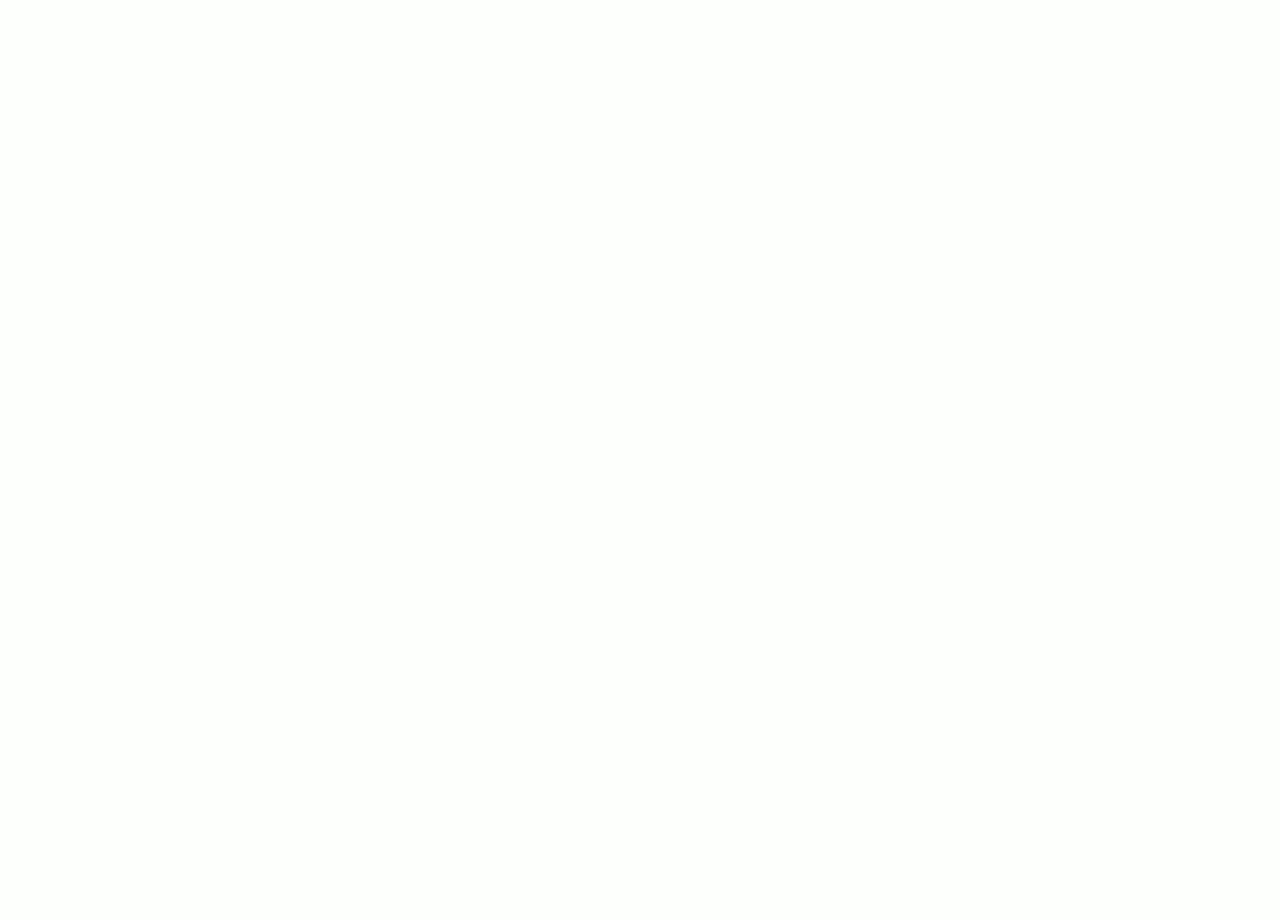
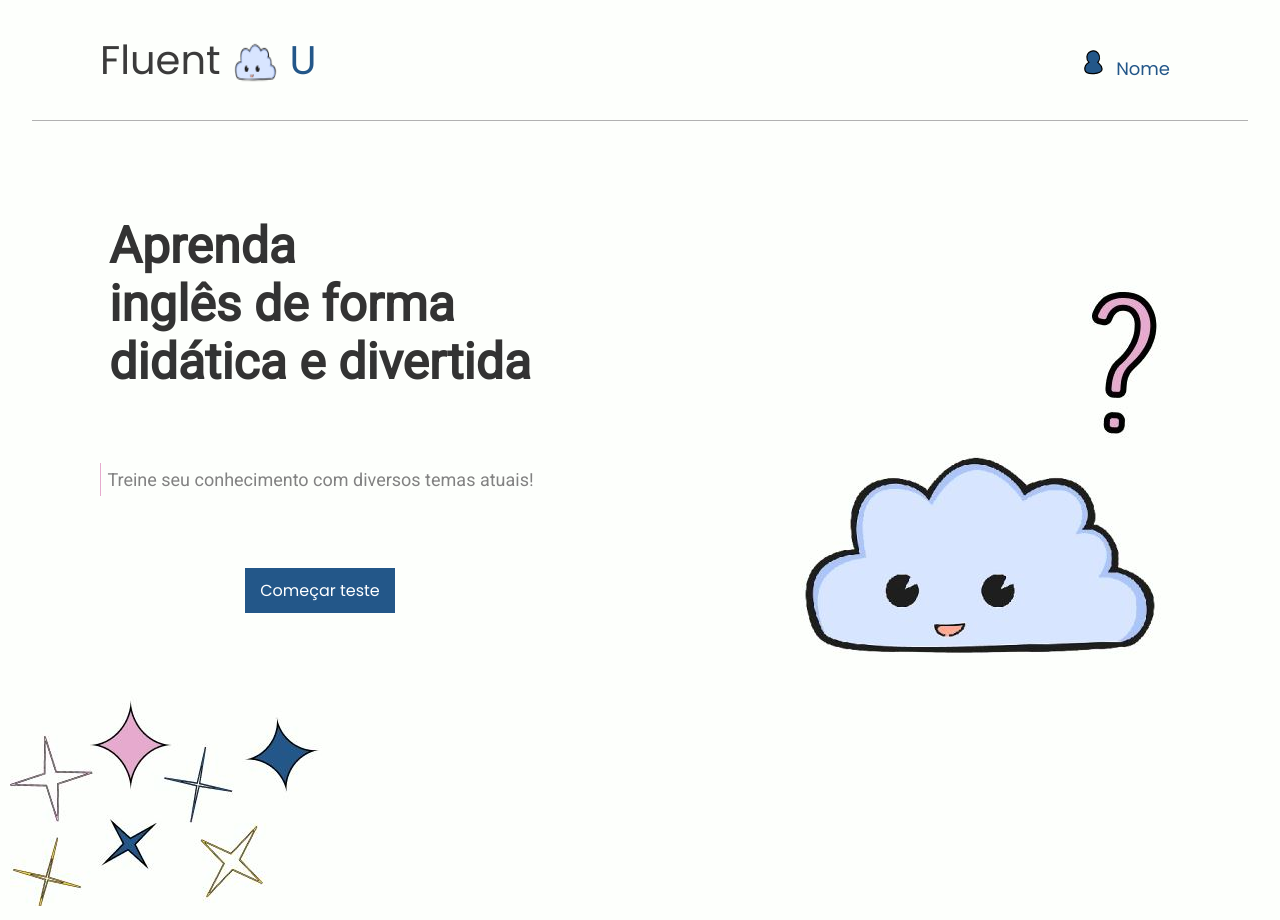
Before and after one commit to RafaelVieiraGt/DrFluent, a React (Create React App) app: page /landing in a window 1280 px wide. Before the commit this address had no page. Before the commit the page ends 800 px from the top, so only its background shows below. Built offline with nearby package versions, Linux system fonts and the light colour scheme.

Commit message:
first update

```diff
--- a/src/Pages/Home/home.css
+++ b/src/Pages/Home/home.css
@@ -0,0 +1,66 @@
+
+.body-home{
+    width: 100%;
+    height: 100vh;
+}
+main{
+    display: flex;
+    flex-direction: row;
+    align-items: center;
+
+}
+.conteudo-home{
+    display: flex;
+    justify-content: center;
+    align-items: center;
+    flex-direction: column;
+    width: 50%;
+    gap: 4.5em;
+    margin-top: 6em;
+
+}
+.txt-home{
+    display: flex;
+    justify-content: center;
+    align-items: center;
+    flex-direction: column;
+    gap: 4.5em;
+}
+.conteudo-home h1{
+    font-family: Roboto;
+    color: #333;
+    font-size: 50px;
+
+}
+.conteudo-home span{
+    color: #828282;
+    font-family: Roboto;
+    font-size: 18px;
+    padding: 6px;
+    border-left: 1.5px solid #E6AACE;
+}
+.btn-exercicios{
+    font-family: Poppins;
+    font-size: 16px;
+    padding: 10px 15px;
+    background: #235789;
+    text-decoration: none;
+    color: #fff;
+}
+.img-brilho{
+    width: 100%;
+
+}
+.img-brilho img{
+    padding: 10px;
+
+}
+.nuvem-img{
+    width: 50%;
+    display: flex;
+    align-items: center;
+    justify-content: center;
+}
+.nuvem-img img{
+    margin-bottom: 7em;
+}
--- a/src/Pages/Home/index.js
+++ b/src/Pages/Home/index.js
@@ -1,9 +1,28 @@
 import './home.css';
 import Header from '../../Components/Header';
+import figura1 from '../../Assets/nuvemHome.JPG';
+import brilho from '../../Assets/BrilhoHome.JPG';
+
+import { Link } from 'react-router-dom';
 export default function Home(){
     return(
-        <div>
+        <div className='body-home'>
             <Header/>
+            <main>
+                <div className='conteudo-home'>
+                    <div className='txt-home'>
+                        <h1>Aprenda <br/>inglês de forma <br/>didática e divertida</h1>
+                        <span>Treine seu conhecimento com diversos temas atuais!</span>
+                        <Link to='/exercicios' className='btn-exercicios'>Começar teste</Link>
+                    </div>
+                    <div className='img-brilho'>
+                        <img src={brilho} alt='brilho'/>
+                    </div>
+                </div>
+                <div className='nuvem-img'>
+                    <img src={figura1} alt='figura de nuvem'/>
+                </div>
+            </main>
         </div>
     );
 }
--- a/src/Routes/index.js
+++ b/src/Routes/index.js
@@ -10,7 +10,7 @@
         <Routes>
             <Route path="/" element={ <Login/> }/>
             <Route path="/register" element={ <Register/> }/>
-            <Route path="/home" element={ <Home/> }/>
+            <Route path="/landing" element={ <Home/> }/>
         </Routes>
     );
 }
```
Also changed, not shown: src/Assets/BrilhoHome.JPG (added), src/Assets/nuvemHome.JPG (added).
